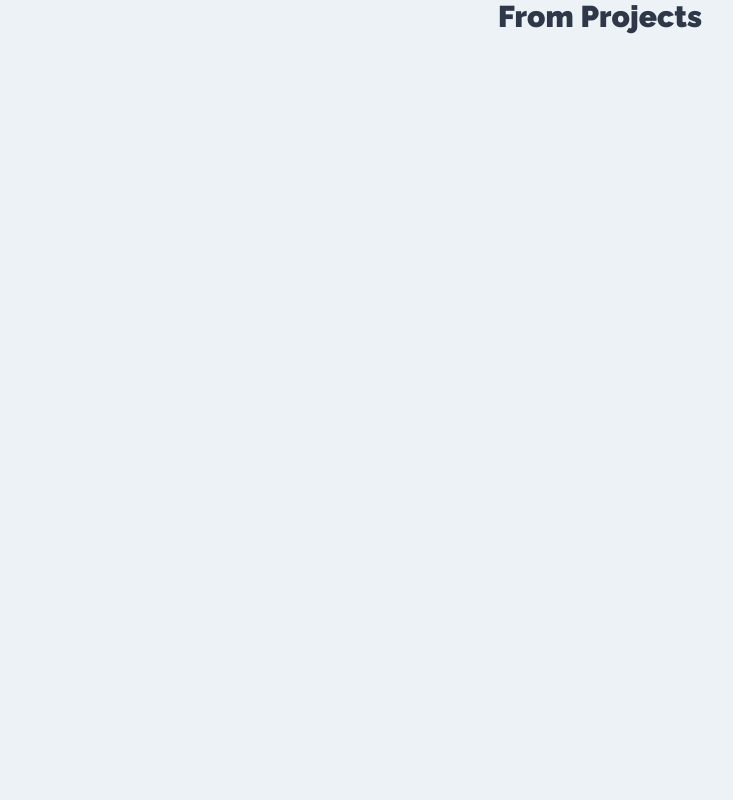
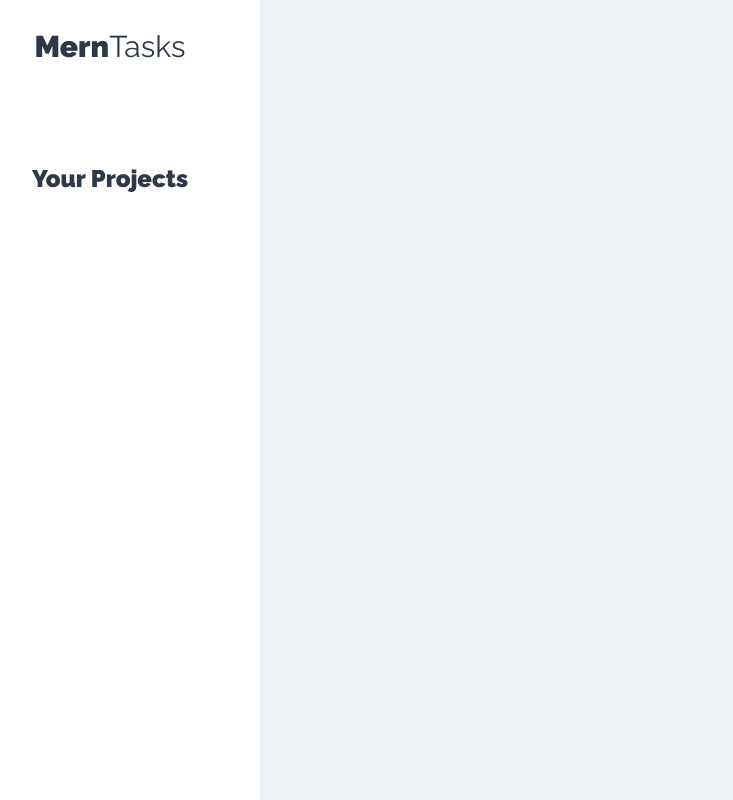
Before and after one commit to guillermosequera/MERN-Tasks, a React (Create React App) app: page /projects in a window 1280 px wide. Shown: the whole page, without its empty margins (40-773 px from the left). Built offline with nearby package versions, Linux system fonts and the light colour scheme.

Commit message:
create component Sidebar

```diff
--- /dev/null
+++ b/src/components/layout/Sidebar.js
@@ -0,0 +1,15 @@
+import React from 'react';
+
+const Sidebar = () => {
+    return (
+        <aside>
+            <h1>Mern<span>Tasks</span></h1>
+
+            <div className="proyectos">
+                <h2>Your Projects</h2>
+            </div>
+        </aside>
+    );
+}
+
+export default Sidebar;
--- a/src/components/projects/Projects.js
+++ b/src/components/projects/Projects.js
@@ -1,10 +1,20 @@
 import React from 'react';
+
+import Sidebar from '../layout/Sidebar';
 
 const Projects = () => {
     return (
-        <h1>
-            From Projects
-        </h1>
+        <div className="contenedor-app">
+            <Sidebar />
+
+            <div className="seccion-principal">
+                <main>
+                    <div className="contenedor-tareas">
+
+                    </div>
+                </main>
+            </div>
+        </div>
     );
 }
 
```
